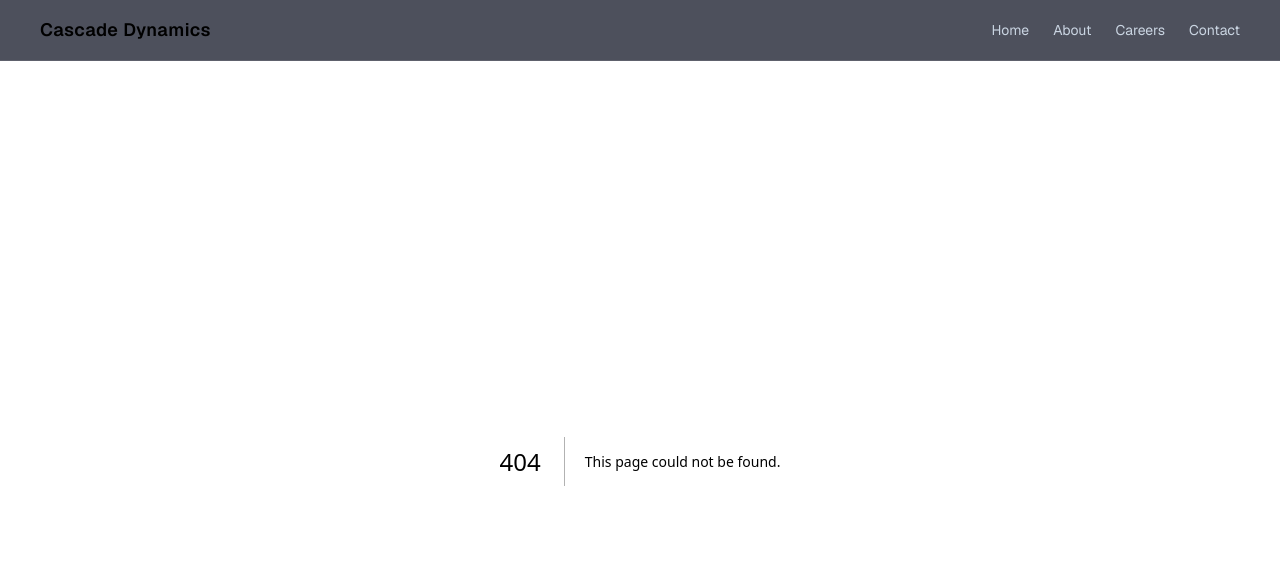
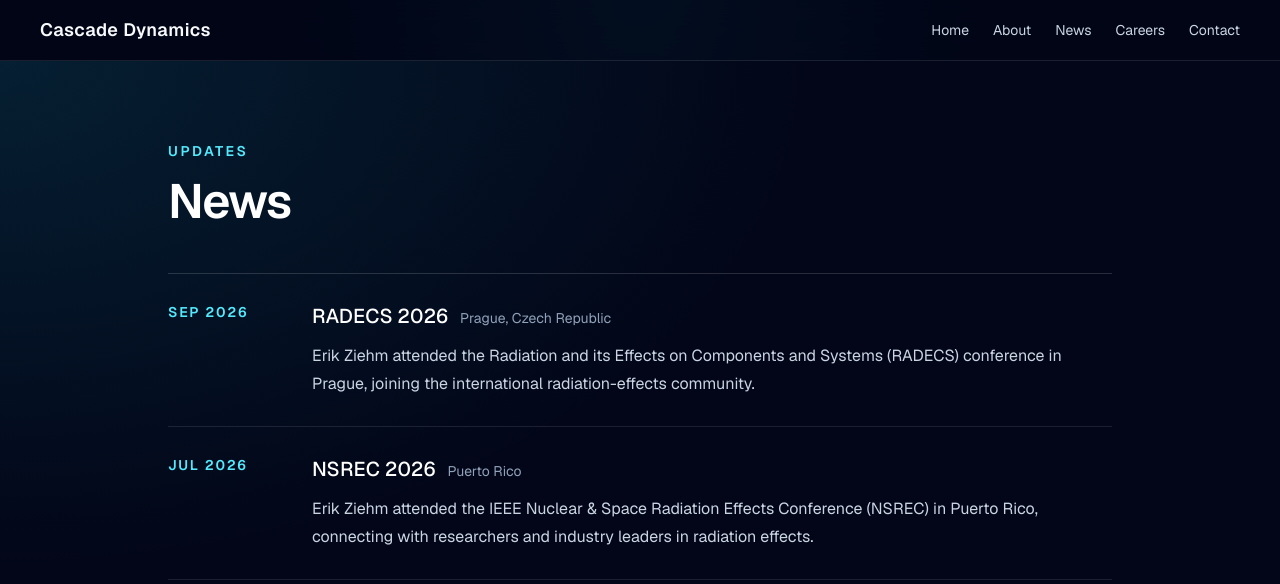
Before and after one commit to cvsolfari/cascade, a Next.js app: page /news in a window 1280 px wide. Before the commit this address had no page. Shown: the top 584 px of the page. Built offline with nearby package versions, Linux system fonts and the light colour scheme.

Commit message:
Added News Page

```diff
--- a/app/components/Header.tsx
+++ b/app/components/Header.tsx
@@ -41,6 +41,9 @@ export default function Header() {
           <Link href="/about" className="transition hover:text-white">
             About
           </Link>
+          <Link href="/news" className="transition hover:text-white">
+            News
+          </Link>
           <Link href="/careers" className="transition hover:text-white">
             Careers
           </Link>
@@ -59,6 +62,9 @@ export default function Header() {
             <Link href="/about" className="block rounded-xl px-3 py-2 transition hover:bg-white/10 hover:text-white" onClick={() => setMenuOpen(false)}>
               About
             </Link>
+            <Link href="/news" className="block rounded-xl px-3 py-2 transition hover:bg-white/10 hover:text-white" onClick={() => setMenuOpen(false)}>
+              News
+            </Link>
             <Link href="/careers" className="block rounded-xl px-3 py-2 transition hover:bg-white/10 hover:text-white" onClick={() => setMenuOpen(false)}>
               Careers
             </Link>
--- /dev/null
+++ b/app/news/page.tsx
@@ -0,0 +1,73 @@
+const newsItems = [
+  {
+    date: "2026-09",
+    month: "Sep",
+    title: "RADECS 2026",
+    location: "Prague, Czech Republic",
+    href: "https://radecs2026.org/",
+    description:
+      "Erik Ziehm attended the Radiation and its Effects on Components and Systems (RADECS) conference in Prague, joining the international radiation-effects community.",
+  },
+  {
+    date: "2026-07",
+    month: "Jul",
+    title: "NSREC 2026",
+    location: "Puerto Rico",
+    href: "https://www.nsrec.com/nsrec-2026-schedule/",
+    description:
+      "Erik Ziehm attended the IEEE Nuclear & Space Radiation Effects Conference (NSREC) in Puerto Rico, connecting with researchers and industry leaders in radiation effects.",
+  },
+];
+
+export default function NewsPage() {
+  return (
+    <main className="relative min-h-screen overflow-hidden text-slate-100">
+      <div className="absolute inset-0 bg-slate-950" />
+      <div className="absolute inset-0 bg-[radial-gradient(ellipse_at_top_left,rgba(34,211,238,0.12),transparent_45%)]" />
+
+      <div className="relative mx-auto max-w-5xl px-6 py-20 sm:px-10">
+        <p className="text-sm font-semibold uppercase tracking-[0.18em] text-cyan-300">
+          Updates
+        </p>
+        <h1 className="mt-4 text-5xl font-semibold tracking-tight text-white">
+          News
+        </h1>
+
+        <ol className="mt-12 border-t border-white/15">
+          {newsItems.map((item) => (
+            <li
+              key={item.title}
+              className="grid gap-x-8 border-b border-white/10 py-7 sm:grid-cols-[7rem_1fr]"
+            >
+              <time
+                dateTime={item.date}
+                className="text-sm font-semibold uppercase tracking-[0.12em] text-cyan-300"
+              >
+                {item.month} {item.date.slice(0, 4)}
+              </time>
+              <article className="mt-3 sm:mt-0">
+                <h2 className="text-xl font-medium text-white">
+                  <a
+                    href={item.href}
+                    target="_blank"
+                    rel="noreferrer"
+                    className="transition hover:text-cyan-300"
+                  >
+                    {item.title}
+                    <span className="sr-only"> (opens in a new tab)</span>
+                  </a>
+                  <span className="ml-3 text-sm font-normal text-slate-400">
+                    {item.location}
+                  </span>
+                </h2>
+                <p className="mt-3 max-w-3xl leading-7 text-slate-300">
+                  {item.description}
+                </p>
+              </article>
+            </li>
+          ))}
+        </ol>
+      </div>
+    </main>
+  );
+}
```
